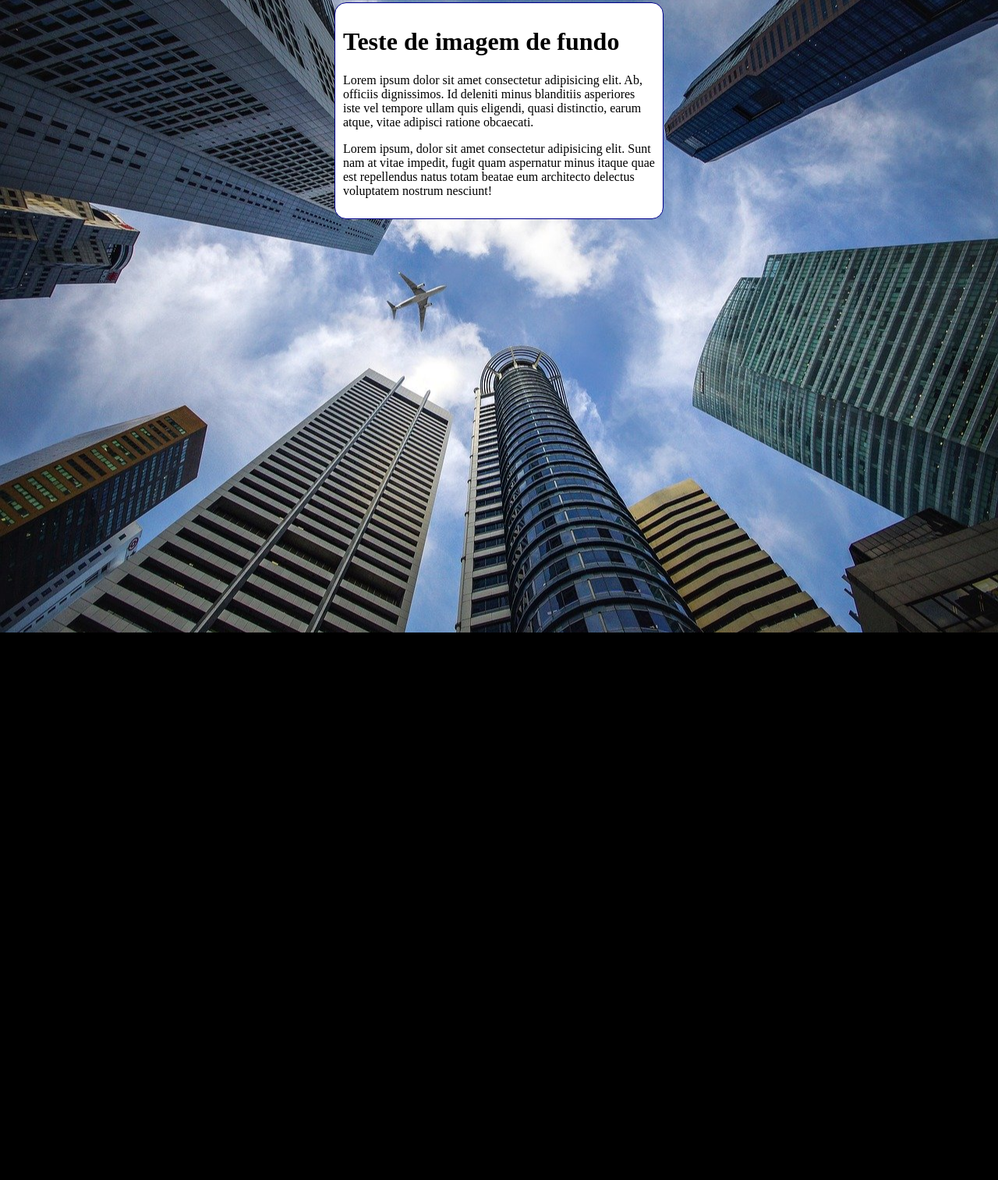
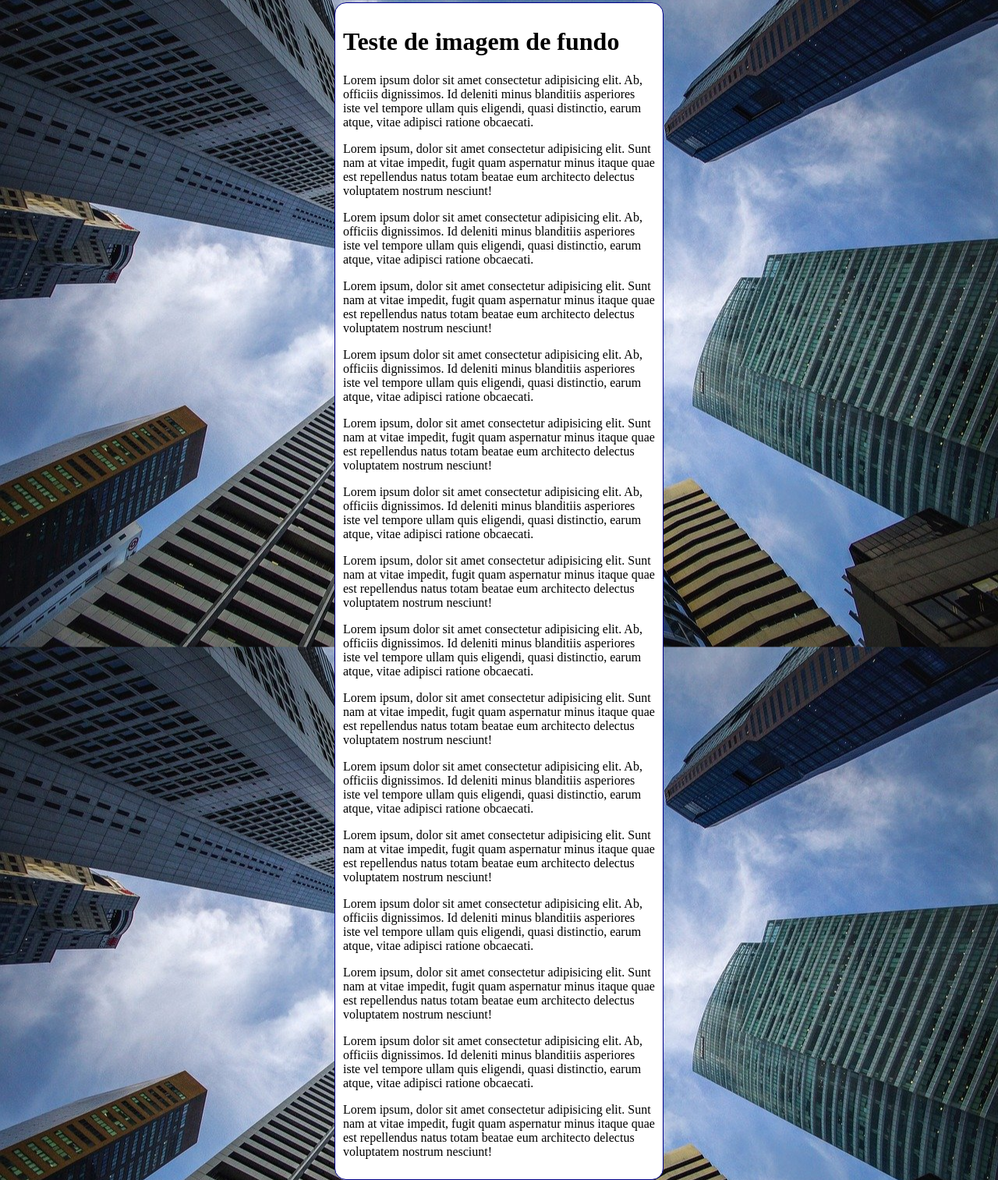
Before and after one commit to degevic/html-css3, a plain HTML site: page exercicios/ex022/fundo006.html in a window 1280 px wide. Shown: the part 5-1518 px from the top of the page at 78% size. Before the commit the page ends 816 px from the top, so only its background shows below. Drawn offline with Linux system fonts and the light colour scheme.

Commit message:
atualização 022

```diff
--- a/exercicios/ex022/fundo006.html
+++ b/exercicios/ex022/fundo006.html
@@ -10,7 +10,7 @@
             background-color: black;
             background-image: url(imagens/wallpaper002.jpg);
             background-position: center center;
-            background-repeat: no-repeat;
+            background-repeat:repeat-y ;
             background-size:cover ;
 
 
@@ -33,6 +33,36 @@
             Lorem ipsum dolor sit amet consectetur adipisicing elit. Ab, officiis dignissimos. Id deleniti minus blanditiis asperiores iste vel tempore ullam quis eligendi, quasi distinctio, earum atque, vitae adipisci ratione obcaecati.
         </p>
         <p>Lorem ipsum, dolor sit amet consectetur adipisicing elit. Sunt nam at vitae impedit, fugit quam aspernatur minus itaque quae est repellendus natus totam beatae eum architecto delectus voluptatem nostrum nesciunt!</p>
+        <p>
+            Lorem ipsum dolor sit amet consectetur adipisicing elit. Ab, officiis dignissimos. Id deleniti minus blanditiis asperiores iste vel tempore ullam quis eligendi, quasi distinctio, earum atque, vitae adipisci ratione obcaecati.
+        </p>
+        <p>Lorem ipsum, dolor sit amet consectetur adipisicing elit. Sunt nam at vitae impedit, fugit quam aspernatur minus itaque quae est repellendus natus totam beatae eum architecto delectus voluptatem nostrum nesciunt!</p>
+        <p>
+            Lorem ipsum dolor sit amet consectetur adipisicing elit. Ab, officiis dignissimos. Id deleniti minus blanditiis asperiores iste vel tempore ullam quis eligendi, quasi distinctio, earum atque, vitae adipisci ratione obcaecati.
+        </p>
+        <p>Lorem ipsum, dolor sit amet consectetur adipisicing elit. Sunt nam at vitae impedit, fugit quam aspernatur minus itaque quae est repellendus natus totam beatae eum architecto delectus voluptatem nostrum nesciunt!</p>
+        <p>
+            Lorem ipsum dolor sit amet consectetur adipisicing elit. Ab, officiis dignissimos. Id deleniti minus blanditiis asperiores iste vel tempore ullam quis eligendi, quasi distinctio, earum atque, vitae adipisci ratione obcaecati.
+        </p>
+        <p>Lorem ipsum, dolor sit amet consectetur adipisicing elit. Sunt nam at vitae impedit, fugit quam aspernatur minus itaque quae est repellendus natus totam beatae eum architecto delectus voluptatem nostrum nesciunt!</p>
+        <p>
+            Lorem ipsum dolor sit amet consectetur adipisicing elit. Ab, officiis dignissimos. Id deleniti minus blanditiis asperiores iste vel tempore ullam quis eligendi, quasi distinctio, earum atque, vitae adipisci ratione obcaecati.
+        </p>
+        <p>Lorem ipsum, dolor sit amet consectetur adipisicing elit. Sunt nam at vitae impedit, fugit quam aspernatur minus itaque quae est repellendus natus totam beatae eum architecto delectus voluptatem nostrum nesciunt!</p>
+        <p>
+            Lorem ipsum dolor sit amet consectetur adipisicing elit. Ab, officiis dignissimos. Id deleniti minus blanditiis asperiores iste vel tempore ullam quis eligendi, quasi distinctio, earum atque, vitae adipisci ratione obcaecati.
+        </p>
+        <p>Lorem ipsum, dolor sit amet consectetur adipisicing elit. Sunt nam at vitae impedit, fugit quam aspernatur minus itaque quae est repellendus natus totam beatae eum architecto delectus voluptatem nostrum nesciunt!</p>
+        <p>
+            Lorem ipsum dolor sit amet consectetur adipisicing elit. Ab, officiis dignissimos. Id deleniti minus blanditiis asperiores iste vel tempore ullam quis eligendi, quasi distinctio, earum atque, vitae adipisci ratione obcaecati.
+        </p>
+        <p>Lorem ipsum, dolor sit amet consectetur adipisicing elit. Sunt nam at vitae impedit, fugit quam aspernatur minus itaque quae est repellendus natus totam beatae eum architecto delectus voluptatem nostrum nesciunt!</p>
+        <p>
+            Lorem ipsum dolor sit amet consectetur adipisicing elit. Ab, officiis dignissimos. Id deleniti minus blanditiis asperiores iste vel tempore ullam quis eligendi, quasi distinctio, earum atque, vitae adipisci ratione obcaecati.
+        </p>
+        <p>Lorem ipsum, dolor sit amet consectetur adipisicing elit. Sunt nam at vitae impedit, fugit quam aspernatur minus itaque quae est repellendus natus totam beatae eum architecto delectus voluptatem nostrum nesciunt!</p>
+
+
     </main>
 
 
```
